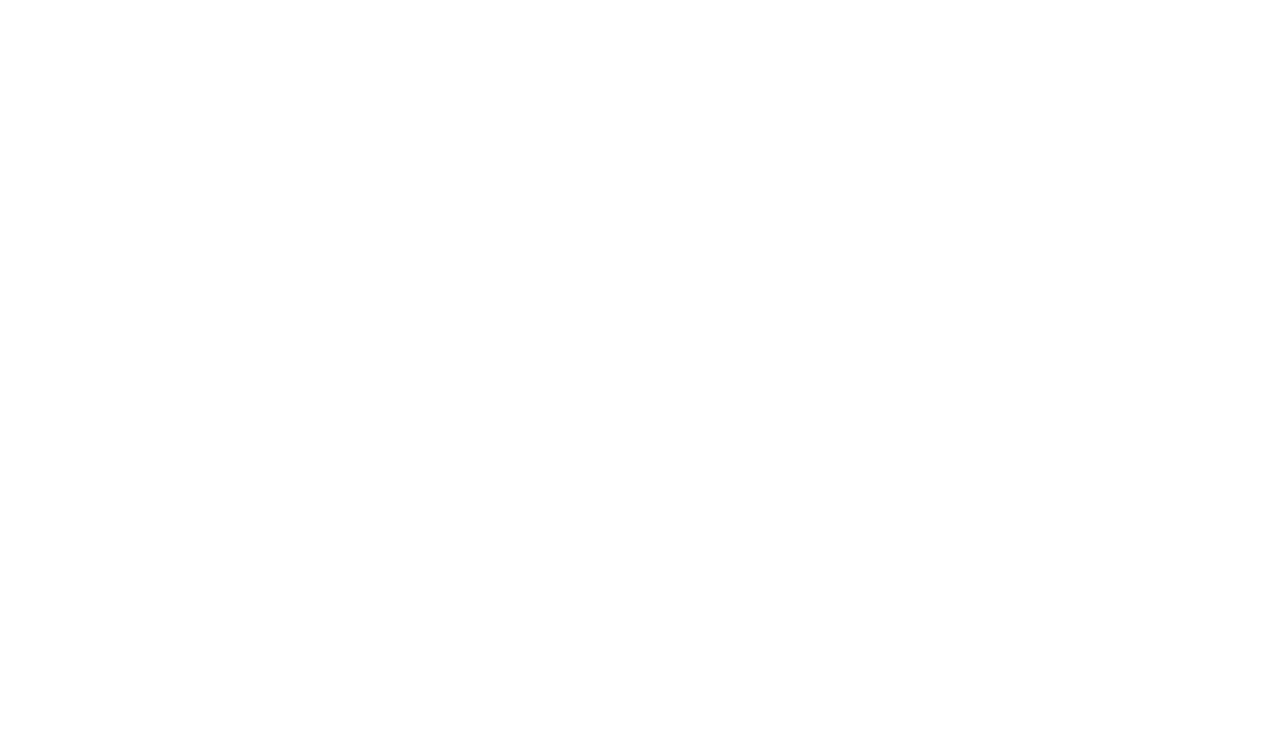
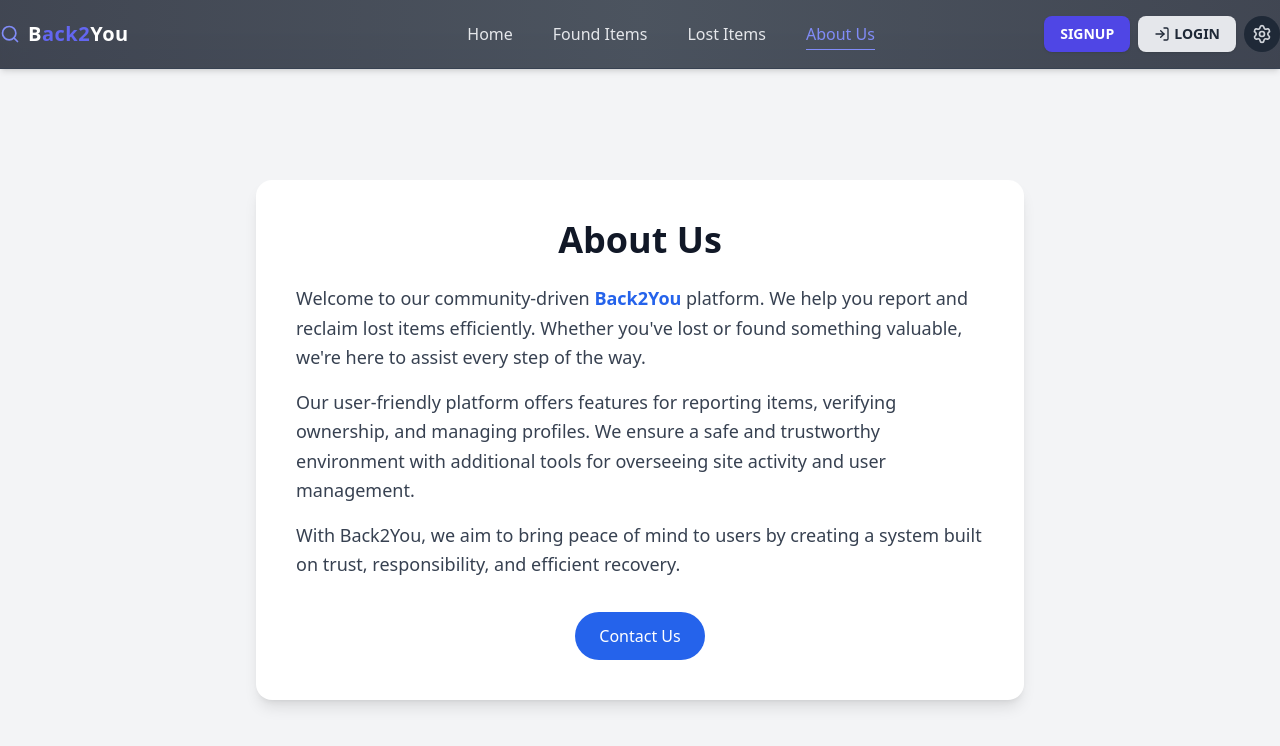
Before and after one commit to Akansha76/Back2You, a React (Vite) app: page /about in a window 1280 px wide. Before the commit this address had no page. Shown: the top 746 px of the page. Built offline with nearby package versions, Linux system fonts and the light colour scheme.

Commit message:
Added - AboutUs page

```diff
--- a/src/App.jsx
+++ b/src/App.jsx
@@ -5,6 +5,7 @@
 import Layout from "./Layout.jsx"
 import LostReportForm from "./pages/LostReportForm.jsx"
 import FoundReportForm from "./pages/FoundReportForm.jsx"
+import AboutUs from "./pages/AboutUs.jsx"
 
 function RootApp() {
   return (
@@ -16,6 +17,7 @@
       <Route path="/browse" element={<div>Browse Items</div>} />
       <Route path="/login" element={<Login/>} />
       <Route path="/signup" element={<SignUp />} />
+      <Route path="/about" element={<AboutUs/>}/>
       </Route>
     </Routes>
   )
--- a/src/components/Navbar.jsx
+++ b/src/components/Navbar.jsx
@@ -23,6 +23,10 @@
             <span className="text-indigo-500">ack2</span>
             <span className="text-white">You</span>
           </span>
+        </Link>
+
+        <Link to="/about" className="flex items-center gap-2 text-xl font-bold tracking-wide text-white">
+
         </Link>
 
         {/* Desktop Nav */}
--- /dev/null
+++ b/src/pages/AboutUs.jsx
@@ -0,0 +1,34 @@
+import { useState } from "react";
+
+import React from "react";
+
+export default function AboutUs() {
+  return (
+    <div className="min-h-screen flex flex-col items-center justify-center bg-gray-100 px-6 py-12">
+      <div className="bg-white shadow-lg rounded-2xl max-w-3xl w-full p-10">
+        <h1 className="text-4xl font-bold text-center text-gray-900 mb-6">About Us</h1>
+
+        <p className="text-lg text-gray-700 leading-relaxed mb-4">
+          Welcome to our community-driven <span className="font-semibold text-blue-600">Back2You</span> platform. We help you report and reclaim lost items efficiently. Whether you've lost or found something valuable, we're here to assist every step of the way.
+        </p>
+
+        <p className="text-lg text-gray-700 leading-relaxed mb-4">
+          Our user-friendly platform offers features for reporting items, verifying ownership, and managing profiles. We ensure a safe and trustworthy environment with additional tools for overseeing site activity and user management.
+        </p>
+
+        <p className="text-lg text-gray-700 leading-relaxed mb-4">
+          With Back2You, we aim to bring peace of mind to users by creating a system built on trust, responsibility, and efficient recovery.
+        </p>
+
+        <div className="mt-8 text-center">
+          <a
+            href="/contact"
+            className="inline-block px-6 py-3 text-white bg-blue-600 hover:bg-blue-700 rounded-full font-medium transition"
+          >
+            Contact Us
+          </a>
+        </div>
+      </div>
+    </div>
+  );
+}
```
